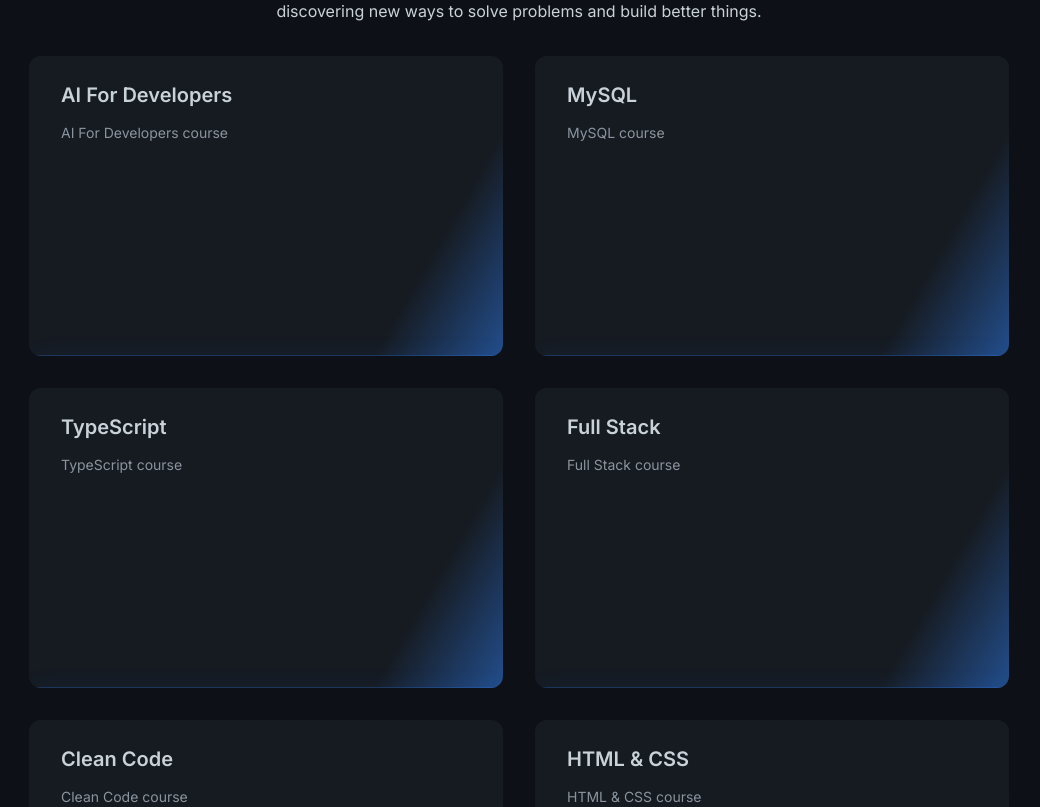
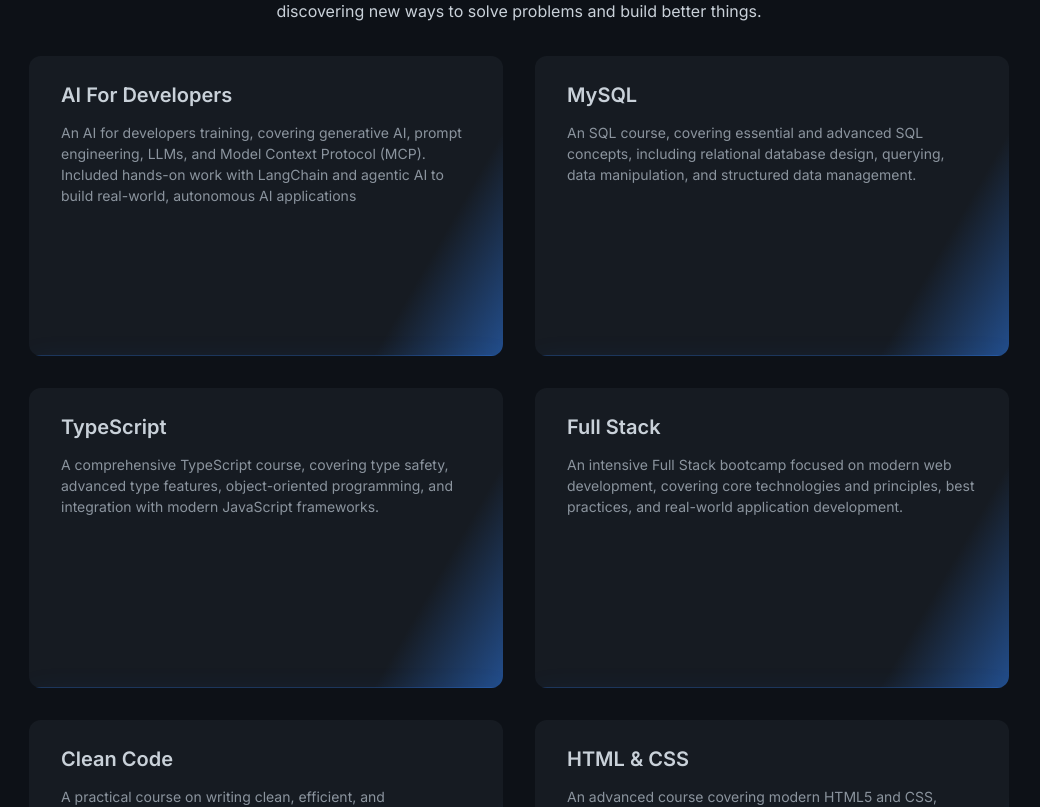
Before and after one commit to RonFelsenfeld/personal-website, a Next.js app: page / in a window 1280 px wide. Shown: the part 1980-2787 px from the top of the page, without its empty margins (121-1161 px from the left). Built offline with nearby package versions, Linux system fonts and the light colour scheme.

Commit message:
chore(education) - add courses descriptions

```diff
--- a/src/constants/texts.constants.ts
+++ b/src/constants/texts.constants.ts
@@ -69,27 +69,33 @@
   educationTexts: {
     [EducationItemName.AIForDevelopers]: {
       title: 'AI For Developers',
-      description: 'AI For Developers course',
+      description:
+        'An AI for developers training, covering generative AI, prompt engineering, LLMs, and Model Context Protocol (MCP). Included hands-on work with LangChain and agentic AI to build real-world, autonomous AI applications',
     },
     [EducationItemName.MySQL]: {
       title: 'MySQL',
-      description: 'MySQL course',
+      description:
+        'An SQL course, covering essential and advanced SQL concepts, including relational database design, querying, data manipulation, and structured data management.',
     },
     [EducationItemName.TypeScript]: {
       title: 'TypeScript',
-      description: 'TypeScript course',
+      description:
+        'A comprehensive TypeScript course, covering type safety, advanced type features, object-oriented programming, and integration with modern JavaScript frameworks.',
     },
     [EducationItemName.FullStack]: {
       title: 'Full Stack',
-      description: 'Full Stack course',
+      description:
+        'An intensive Full Stack bootcamp focused on modern web development, covering core technologies and principles, best practices, and real-world application development.',
     },
     [EducationItemName.CleanCode]: {
       title: 'Clean Code',
-      description: 'Clean Code course',
+      description:
+        'A practical course on writing clean, efficient, and maintainable code, emphasizing readability, naming conventions, refactoring techniques, and industry best practices.',
     },
     [EducationItemName.HTMLCSS]: {
       title: 'HTML & CSS',
-      description: 'HTML & CSS course',
+      description:
+        'An advanced course covering modern HTML5 and CSS, focusing on semantic markup, responsive layouts, and best practices for writing clean, accessible, and maintainable HTML and CSS code.',
     },
   },
 }
```
